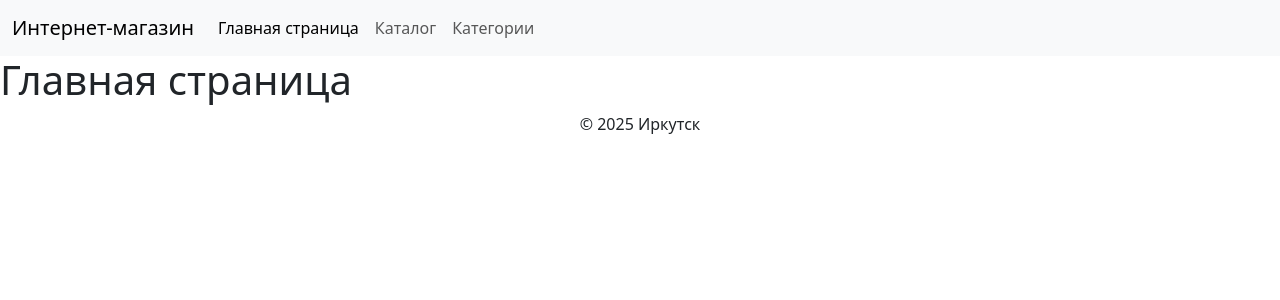
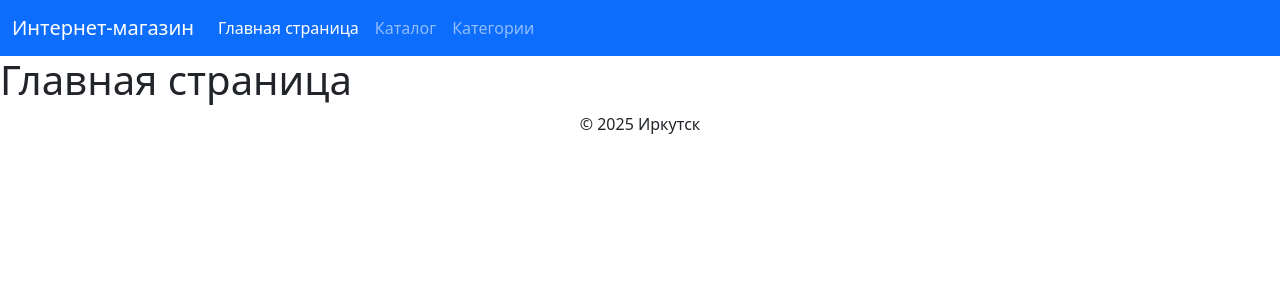
Before and after one commit to Cheryomushnikoff/shop_project, a Django app: page / in a window 1280 px wide. Shown: the top 300 px of the page. Run offline with Django 5.2, Linux system fonts and the light colour scheme.

Commit message:
Отредактировал внешний вид базового шаблонв

```diff
--- a/templates/base.html
+++ b/templates/base.html
@@ -12,7 +12,7 @@
     </head>
     <body>
     <header>
-        <nav class="navbar navbar-expand-lg bg-body-tertiary">
+        <nav class="navbar navbar-expand-sm bg-primary" data-bs-theme="dark">
             <div class="container-fluid">
                 <a class="navbar-brand" href="#">Интернет-магазин</a>
                 <button class="navbar-toggler" type="button" data-bs-toggle="collapse" data-bs-target="#navbarNav"
```
